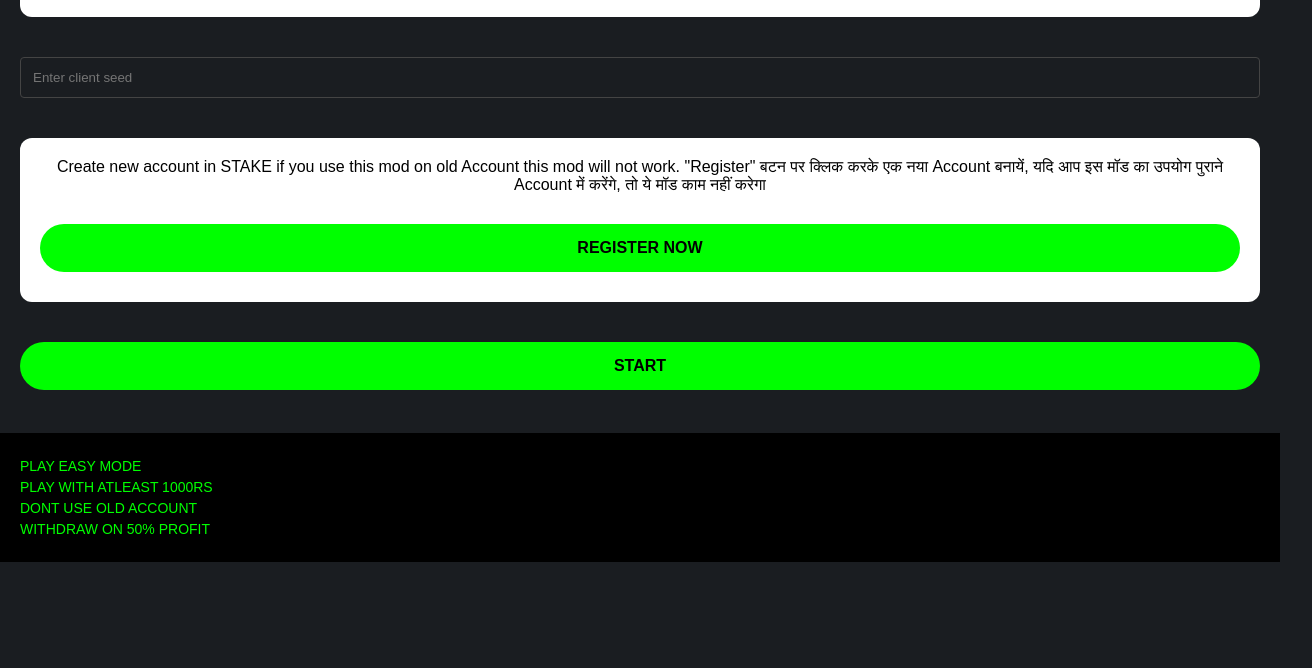
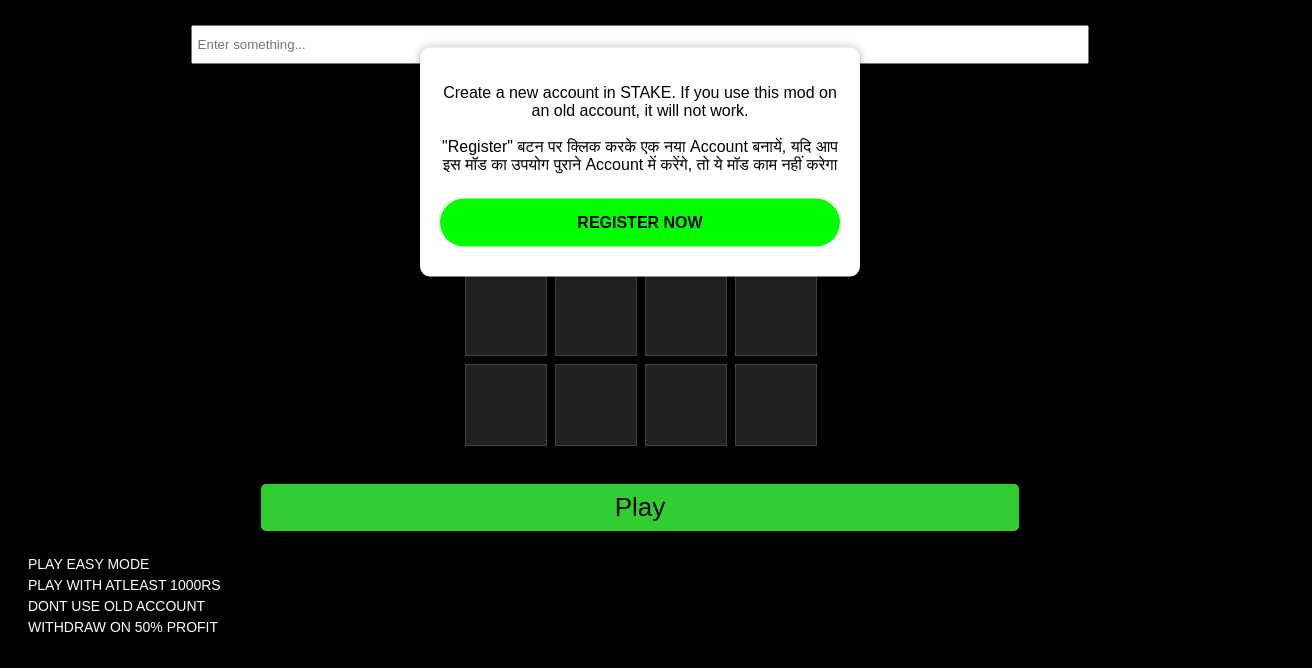
Before and after one commit to PrajjwalVajpayee/STAKE-EMPIRE, a plain HTML site: page mines.html in a window 1280 px wide. Shown: the part 238-906 px from the top of the page, 1312 px wide, since content can reach past the window. Before the commit the page ends 800 px from the top, so only its background shows below. Drawn offline with Linux system fonts and the light colour scheme.

Commit message:
changes in the mines game

```diff
--- a/mines.html
+++ b/mines.html
@@ -3,35 +3,59 @@
 <head>
     <meta charset="UTF-8">
     <meta name="viewport" content="width=device-width, initial-scale=1.0">
-    <title>Stake Dragon Tower</title>
+    <title>Mines Game with Gems</title>
     <style>
-        * {
-            margin: 0;
-            padding: 0;
-            box-sizing: border-box;
+        body {
+            font-family: Arial, sans-serif;
+            text-align: center;
+            background-color: black;
+            color: white;
         }
 
-        body {
-            background-color: #1a1d21;
-            color: white;
-            font-family: Arial, sans-serif;
+        .info-card {
+            display: none; /* Initially hidden */
+            position: fixed;
+            top: 50%;
+            left: 50%;
+            transform: translate(-50%, -50%);
+            background: white;
+            color: black;
+            padding: 20px;
+            border-radius: 10px;
+            text-align: center;
+            box-shadow: 0 0 10px rgba(0, 0, 0, 0.3);
+            width: 80%;
+            max-width: 400px;
+            z-index: 1000;
         }
 
-        .status-bar {
-            padding: 10px;
-            display: flex;
-            justify-content: space-between;
-            align-items: center;
-            background-color: #1a1d21;
+        .info-text {
+            font-size: 16px;
+            margin-bottom: 15px;
+        }
+        input {
+            width: 70%;
+            margin-top: 20px;
+            margin-bottom: 20px;
+            padding: 5px;
+            height: 25px;
+
+        }
+        .register-btn {
+            background-color: #00ff00;
+            color: black;
+            width: 100%;
+            padding: 15px;
+            border: none;
+            border-radius: 25px;
+            font-size: 16px;
+            font-weight: bold;
+            cursor: pointer;
+            margin: 10px 0;
         }
 
-        .time {
-            font-size: 14px;
-        }
-
-        .container {
-            padding: 20px;
-
+        .register-btn:hover {
+            background-color: #32cd32;
         }
 
         .white-card {
@@ -55,99 +79,93 @@
             margin: 15px 0;
         }
 
-        .register-btn {
-            background-color: #00ff00;
-            color: black;
-            width: 100%;
-            padding: 15px;
-            border: none;
-            border-radius: 25px;
-            font-size: 16px;
-            font-weight: bold;
-            cursor: pointer;
-            margin: 10px 0;
+        .grid {
+            display: grid;
+            grid-template-columns: repeat(4, 80px);
+            grid-template-rows: repeat(4, 80px);
+            gap: 10px;
+            justify-content: center;
+            margin: 10px auto;
         }
 
-        .seed-input {
-            width: 100%;
-            padding: 12px;
-            background-color: transparent;
+        .cell {
+            width: 80px;
+            height: 80px;
+            background-color: #222;
             border: 1px solid #444;
-            border-radius: 4px;
-            color: white;
-            margin: 20px 0;
+            display: flex;
+            align-items: center;
+            justify-content: center;
+            position: relative;
         }
 
-
-
-        .info-card {
-            background-color: white;
-            border-radius: 12px;
-            padding: 20px;
-            margin: 20px 0;
-            text-align: center;
+        .gem {
+            width: 100%;
+            height: 100%;
+            object-fit: contain;
+            animation: pop 0.3s ease-in-out;
         }
 
-        .info-text {
+        @keyframes pop {
+            0% { transform: scale(0.5); opacity: 0; }
+            100% { transform: scale(1); opacity: 1; }
+        }
+        button {
+            padding: 8px 15px;
+            font-size: 26px;
+            width: 60%;
+            margin-top: 10px;
+            cursor: pointer;
+            background-color: limegreen;
             color: black;
-            margin-bottom: 20px;
+            border: none;
+            border-radius: 5px;
+            margin-top: 30px;
         }
-
-        .start-btn {
-            background-color: #00ff00;
-            color: black;
-            width: 100%;
-            padding: 15px;
-            border: none;
-            border-radius: 25px;
-            font-size: 16px;
-            font-weight: bold;
-            margin: 20px 0;
+        button:hover {
+            background-color: #32cd32;
         }
-
         .footer {
             padding: 20px;
             background-color: #000;
-            position: fixed;
             bottom: 0;
             width: 100%;
         }
 
         .footer p {
-            color: #00ff00;
+            color: white;
             margin: 5px 0;
             font-size: 14px;
+            text-align: left;
         }
     </style>
 </head>
 <body>
-    <div class="status-bar">
 
+    <!-- Popup Window -->
+    <div id="registerPopup" class="info-card">
+        <p class="info-text">Create a new account in STAKE. If you use this mod on an old account, it will not work.<br><br>
+        "Register" बटन पर क्लिक करके एक नया Account बनायें, यदि आप इस मॉड का उपयोग पुराने Account में करेंगे, तो ये मॉड काम नहीं करेगा</p>
+        <a href="https://stake.bet/?offer=ezstake&c=laUqKzcC" target="_blank">
+            <button class="register-btn" onclick="registerUser()">REGISTER NOW</button>
+        </a>
     </div>
 
-    <div class="container">
-        <div class="white-card">
-            <div class="blocl_1">
+    <div class="white-card">
+        <div class="block_1">
             <img src="assets/mines.jpeg" alt="Stake Logo" class="logo">
         </div>
-          <div class="block_2">
-            <h1 class="heading">STAKE DRAGON TOWER SO CLICK ON "REGISTER" AND MAKE YOUR ACCOUNT</h1>
-           <a href="https://stake.bet/?offer=ezstake&c=laUqKzcC"> <button class="register-btn">REGISTER</button></a>
+        <div class="block_2">
+            <h1 class="heading">STAKE DRAGON TOWER - CLICK "REGISTER" TO MAKE YOUR ACCOUNT</h1>
+            <a href="https://stake.bet/?offer=ezstake&c=laUqKzcC">
+                <button class="register-btn">REGISTER</button>
+            </a>
         </div>
-        </div>
+    </div>
 
-        <input type="text" class="seed-input" placeholder="Enter client seed">
-
-
-
-
-        <div class="info-card">
-            <p class="info-text">Create new account in STAKE if you use this mod on old Account this mod will not work. "Register" बटन पर क्लिक करके एक नया Account बनायें, यदि आप इस मॉड का उपयोग पुराने Account में करेंगे, तो ये मॉड काम नहीं करेगा</p>
-           <a href="https://stake.bet/?offer=ezstake&c=laUqKzcC" target="_blank"> <button class="register-btn">REGISTER NOW</button></a>
-        </div>
-
-        <button class="start-btn">START</button>
-    </div>
+    <input type="text" id="seedInput" placeholder="Enter something...">
+    <div class="grid" id="gameGrid"></div>
+    <button onclick="generateGems()">Play</button>
 
     <div class="footer">
         <p>PLAY EASY MODE</p>
@@ -155,5 +173,65 @@
         <p>DONT USE OLD ACCOUNT</p>
         <p>WITHDRAW ON 50% PROFIT</p>
     </div>
+
+    <script>
+        const gridSize = 4;
+        const totalCells = gridSize * gridSize;
+        const gemImageSrc = "gem-none.Bcv6X_BH (1).png";
+
+        function createGrid() {
+            const grid = document.getElementById("gameGrid");
+            grid.innerHTML = "";
+
+            for (let i = 0; i < totalCells; i++) {
+                const cell = document.createElement("div");
+                cell.classList.add("cell");
+                cell.dataset.index = i;
+                grid.appendChild(cell);
+            }
+        }
+
+        function generateGems() {
+            const seedInput = document.getElementById("seedInput").value.trim();
+            if (!seedInput) {
+                alert("Please enter a seed!");
+                return;
+            }
+
+            createGrid();
+            let gemCount = Math.random() < 0.5 ? 4 : 5;
+            let placedGems = new Set();
+
+            while (placedGems.size < gemCount) {
+                let randomIndex = Math.floor(Math.random() * totalCells);
+                if (!placedGems.has(randomIndex)) {
+                    placedGems.add(randomIndex);
+                }
+            }
+
+            placedGems.forEach(index => {
+                let cell = document.querySelector(`.cell[data-index="${index}"]`);
+                let gemImg = document.createElement("img");
+                gemImg.src = gemImageSrc;
+                gemImg.classList.add("gem");
+                cell.appendChild(gemImg);
+            });
+        }
+
+        function registerUser() {
+            localStorage.setItem("isRegistered", "true");
+            document.getElementById("registerPopup").style.display = "none";
+        }
+
+        function checkPopup() {
+            if (!localStorage.getItem("isRegistered")) {
+                document.getElementById("registerPopup").style.display = "block";
+            }
+        }
+
+        window.onload = checkPopup;
+        createGrid();
+    </script>
+
 </body>
 </html>
```
Also changed, not shown: gem-none.Bcv6X_BH (1).png (added).
